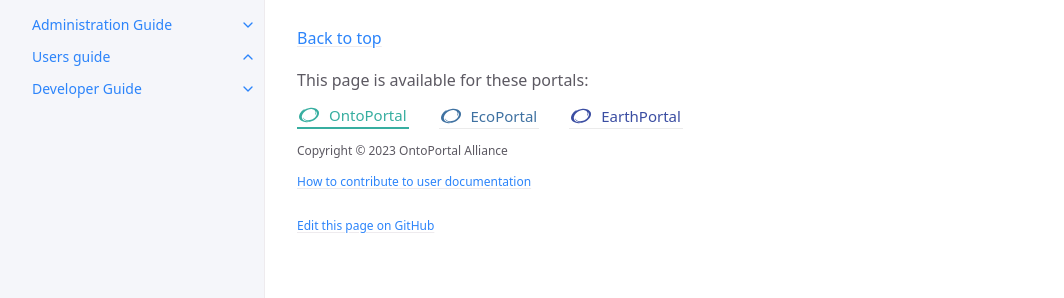
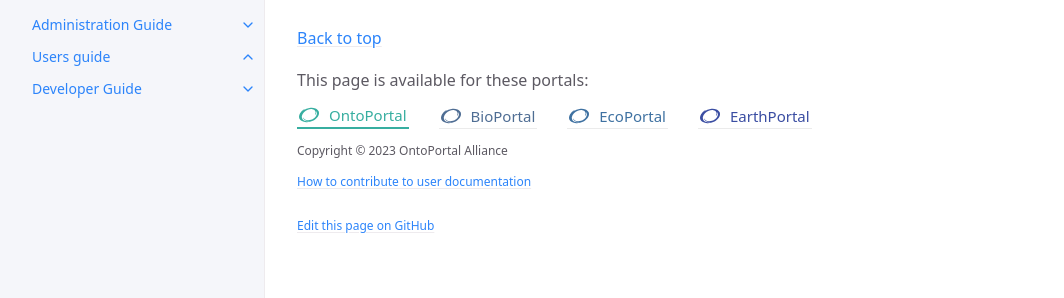
Before and after one commit to ontoportal/documentation, a Jekyll site: the page built from docs/users-guide-docs/documentation/ontoportal/about.md, in a window 1280 px wide. Shown: the part 131-429 px from the top of the page, without its empty margins (107-1171 px from the left). Built offline with Jekyll 4.4.1, drawn with Linux system fonts in a browser that asks for light colours.

Commit message:
Added configuration to enable BioPortal documentation (#75)

```diff
--- a/_config.yml
+++ b/_config.yml
@@ -196,6 +196,15 @@ defaults:
       display_ontoportal_icons: true
   -
     scope:
+      path: "docs/users-guide-docs/documentation/bioportal"
+      type: "pages"
+    values:
+      portal: "BioPortal"
+      atom: "ontology"
+      atoms: "ontologies"
+      display_ontoportal_icons: true
+  -
+    scope:
       path: "docs/users-guide-docs/documentation/agroportal"
       type: "pages"
     values:
--- a/_includes/documentation_nav.html
+++ b/_includes/documentation_nav.html
@@ -4,7 +4,7 @@
 </div>
 
 <div class="ontoportal-tabs" id="ontoportal_tabs">
-    {% assign portals = 'OntoPortal,EcoPortal,EarthPortal' | split: ',' %}
+    {% assign portals = 'OntoPortal,BioPortal,EcoPortal,EarthPortal' | split: ',' %}
     {% for portal in portals %}
         {% capture portal_class %}{{ portal }}{% endcapture %}
         {% if page.portal == portal %}
--- a/_sass/documentation_nav.scss
+++ b/_sass/documentation_nav.scss
@@ -20,6 +20,10 @@
     color: $ontoportal-color;
     border-bottom: 1px solid #e7e7e7;
 }
+.ontoportal-tabs > .BioPortal{
+    color: $bioportal-color;
+    border-bottom: 1px solid #e7e7e7;
+}
 .ontoportal-tabs > .AgroPortal{
     color: $agroportal-color;
     border-bottom: 1px solid #e7e7e7;
@@ -34,6 +38,9 @@
 }
 .ontoportal-tabs > .OntoPortal svg path{
     fill: $ontoportal-color;
+}
+.ontoportal-tabs > .BioPortal svg path{
+    fill: $bioportal-color;
 }
 .ontoportal-tabs > .AgroPortal svg path{
     fill: $agroportal-color;
@@ -54,6 +61,9 @@
 .ontoportal-tabs > .active.OntoPortal{
     border-bottom: 2px solid $ontoportal-color;
 }
+.ontoportal-tabs > .active.BioPortal{
+    border-bottom: 2px solid $bioportal-color;
+}
 .ontoportal-tabs > .active.AgroPortal{
     border-bottom: 2px solid $agroportal-color;
 }
--- a/_sass/support/_variables.scss
+++ b/_sass/support/_variables.scss
@@ -131,6 +131,7 @@ $media-queries: (
 
 //portals colors
 $ontoportal-color: #37AEA0;
+$bioportal-color: #234979;
 $agroportal-color: #3CB371;
 $ecoportal-color: #0F4E8A;
 $earthportal-color: #09218B;
--- /dev/null
+++ b/docs/users-guide-docs/documentation/bioportal/about.md
@@ -0,0 +1,7 @@
+---
+layout: default
+title: About
+permalink: user_guide/BioPortal
+parent: Users guide
+nav_order: 1
+---
```
